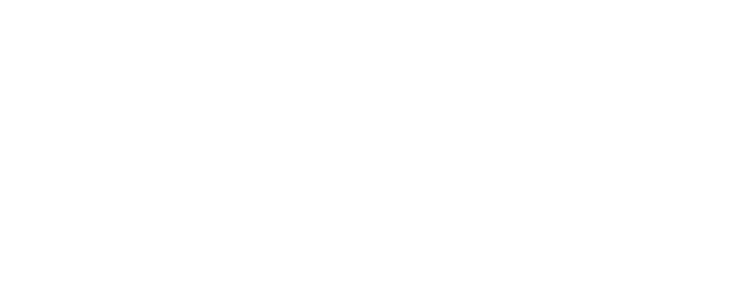
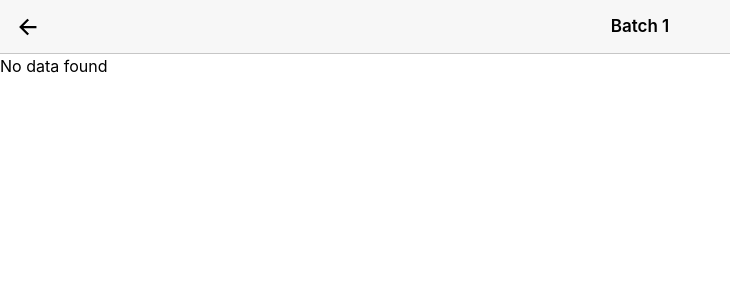
Before and after one commit to IONHAX04/SONA-NCC-ALUMNI, a React (Vite) app: page /alumniDetails/1 in a window 1280 px wide. Shown: the top 300 px of the page, without its empty margins (0-730 px from the left). Built offline with nearby package versions, Linux system fonts and the light colour scheme.

Commit message:
alumni data drafted

```diff
--- /dev/null
+++ b/src/components/AlumniComponents/AlumniBatchDetails.tsx
@@ -0,0 +1,65 @@
+import {
+  IonBackButton,
+  IonButtons,
+  IonContent,
+  IonHeader,
+  IonPage,
+  IonTitle,
+  IonToolbar,
+} from "@ionic/react";
+import React from "react";
+import { useLocation, useParams } from "react-router-dom";
+
+interface RouteParams {
+  batchPeriod: string;
+}
+
+const AlumniBatchDetails: React.FC = () => {
+  const { batchPeriod } = useParams<RouteParams>();
+  const location = useLocation<{
+    batchId: string;
+    batchPeriod: string;
+    membersCount: number;
+  }>();
+  const batch = location.state;
+
+  return (
+    <IonPage>
+      <IonHeader>
+        <IonToolbar>
+          <IonButtons slot="start">
+            <IonBackButton defaultHref="/alumni" mode="md" />
+          </IonButtons>
+          <IonTitle>Batch {batchPeriod}</IonTitle>
+        </IonToolbar>
+      </IonHeader>
+      <IonContent>
+        <div className="">
+          {batch ? (
+            <>
+              <div
+                key={batch.batchId}
+                className="flex items-center justify-between m-3 shadow-md border-[#c6c6c6] border rounded-lg p-3 cursor-pointer"
+              >
+                <div className="flex gap-3">
+                  <div className="w-10 h-10 flex items-center justify-center rounded-full bg-[#0054e9] text-white font-bold">
+                    <p>{batch.batchId}</p>
+                  </div>
+                  <div className="flex flex-col">
+                    <p>Name: Thirukumara</p>
+                    <p>Rank: CQMS</p>
+                    <p>Mobile: 9394939291</p>
+                  </div>
+                </div>
+              </div>
+            </>
+          ) : (
+            <p>No data found</p>
+          )}
+        </div>
+      </IonContent>
+    </IonPage>
+  );
+};
+
+export default AlumniBatchDetails;
--- a/src/pages/08-Alumni/Alumni.tsx
+++ b/src/pages/08-Alumni/Alumni.tsx
@@ -10,8 +10,33 @@
 } from "@ionic/react";
 import { chevronForwardOutline } from "ionicons/icons";
 import React from "react";
+import { useHistory } from "react-router-dom";
+
+const alumniData = {
+  alumniBatches: [
+    {
+      batchId: "19",
+      batchPeriod: "2019 - 2022",
+      membersCount: 12,
+    },
+    {
+      batchId: "20",
+      batchPeriod: "2020 - 2023",
+      membersCount: 10,
+    },
+  ],
+};
 
 const Alumni: React.FC = () => {
+  const history = useHistory();
+
+  const handleCardClick = (batch: any) => {
+    history.push({
+      pathname: `/alumniDetails/${batch.batchPeriod}`,
+      state: batch,
+    });
+  };
+
   return (
     <IonPage>
       <IonHeader>
@@ -23,35 +48,26 @@
         </IonToolbar>
       </IonHeader>
       <IonContent>
-        <div className="flex items-center justify-between m-3 shadow-md border-[#c6c6c6] border rounded-lg p-3">
+        {alumniData.alumniBatches.map((batch) => (
+          <div
+            key={batch.batchId}
+            onClick={() => handleCardClick(batch)}
+            className="flex items-center justify-between m-3 shadow-md border-[#c6c6c6] border rounded-lg p-3 cursor-pointer"
+          >
             <div className="flex gap-3 items-center">
               <div className="w-10 h-10 flex items-center justify-center rounded-full bg-[#0054e9] text-white font-bold">
-              <p>19</p>
+                <p>{batch.batchId}</p>
               </div>
               <div className="flex flex-col">
-              <p>Batch: 2019 - 2022</p>
-              <p>Members: 12</p>
+                <p>Batch: {batch.batchPeriod}</p>
+                <p>Members: {batch.membersCount}</p>
               </div>
             </div>
             <div>
               <IonIcon icon={chevronForwardOutline} />
             </div>
           </div>
-
-        <div className="flex items-center justify-between m-3 shadow-md border-[#c6c6c6] border rounded-lg p-3">
-          <div className="flex gap-3 items-center">
-            <div className="w-10 h-10 flex items-center justify-center rounded-full bg-[#0054e9] text-white font-bold">
-              <p>20</p>
-            </div>
-            <div className="flex flex-col">
-              <p>Batch: 2020 - 2023</p>
-              <p>Members: 10</p>
-            </div>
-          </div>
-          <div>
-            <IonIcon icon={chevronForwardOutline} />
-          </div>
-        </div>
+        ))}
       </IonContent>
     </IonPage>
   );
--- a/src/routes/MainRoutes.tsx
+++ b/src/routes/MainRoutes.tsx
@@ -17,6 +17,7 @@
 import Profile from "../pages/07-Profile/Profile";
 import Alumni from "../pages/08-Alumni/Alumni";
 import BatchDetails from "../pages/03-BatchDetails/BatchDetails";
+import AlumniBatchDetails from "../components/AlumniComponents/AlumniBatchDetails";
 
 const MainRoutes: React.FC = () => {
   const location = useLocation();
@@ -36,6 +37,11 @@
         <Route exact path="/profile" component={Profile} />
         <Route exact path="/alumni" component={Alumni} />
         <Route exact path="/batchDetails" component={BatchDetails} />
+        <Route
+          exact
+          path="/alumniDetails/:batchPeriod"
+          component={AlumniBatchDetails}
+        />
 
         <Route exact path="/">
           <Redirect to="/splashScreen" />
```
Lines whose indentation alone changed are shown as unchanged.
